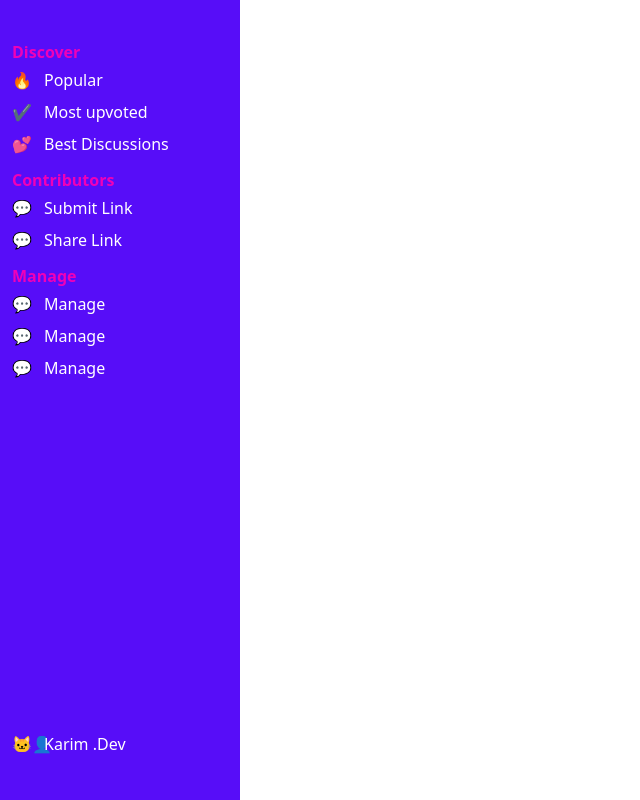
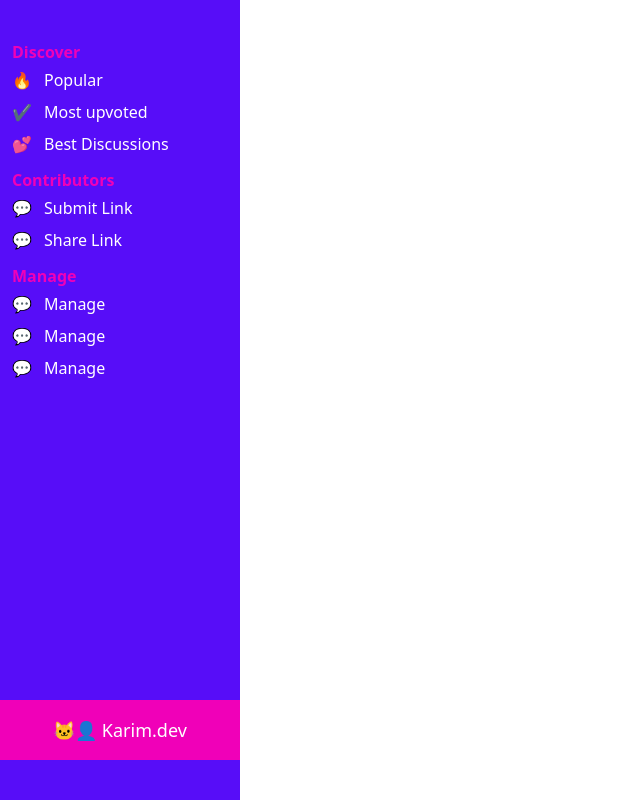
Before and after one commit to kareemegy/Dashboard-skeleton, a React (Vite) app: page / in a window 1280 px wide. Shown: the whole page, without its empty margins (0-640 px from the left). Built offline with nearby package versions, Linux system fonts and the light colour scheme.

Commit message:
add button to sidebar

```diff
--- a/src/components/ui/Button/Button.tsx
+++ b/src/components/ui/Button/Button.tsx
@@ -1,25 +1,41 @@
 import cn from "classnames";
+
+type IOptionalVariants =
+  | {
+      variant: "unstyled";
+      size?: never;
+    }
+  | {
+      variant: "primary" | "secondary";
+      size: "large" | "medium" | "small";
+    };
+
 interface IButton extends React.ButtonHTMLAttributes<HTMLButtonElement> {
   children: React.ReactNode;
   className?: string;
-  variant: "primary" | "secondary";
-  size: "large" | "medium" | "small";
 }
 
-const rootStyle = "flex w-full h-full";
+const rootStyle = "flex-inline w-full h-full";
 
 const variants = {
-  primary: "bg-primary hover:contrast-50 filter text-black",
-  secondary: "bg-secondary hover:contrast-50 text-black",
+  primary: "bg-primary hover:contrast-125 filter text-black",
+  secondary: "bg-secondary hover:contrast-125 text-white",
+  unstyled: "",
 };
 
 const sizes = {
-  large: "h-16 w-16",
-  medium: "h-14 w-14",
-  small: "h-12 w-12",
+  large: "h-16 w-16 font-medium p-4 text-lg",
+  medium: "h-14 w-14 font-medium px-3 py-4 text-lg",
+  small: "h-12 w-12 p-2",
 };
 
-const Button = ({ children, className, variant, size, ...rest }: IButton) => {
+const Button = ({
+  children,
+  className,
+  variant,
+  size,
+  ...rest
+}: IButton & IOptionalVariants) => {
   const root = cn(rootStyle, variant && variants[variant], size && sizes[size]);
   return (
     <button className={cn(root, className)} {...rest}>
--- a/src/components/ui/Sidebar/Sidebar.tsx
+++ b/src/components/ui/Sidebar/Sidebar.tsx
@@ -1,3 +1,4 @@
+import Button from "../Button";
 import Stack from "../Stack";
 import { ISidebarList, ISidebarMenu, SIDEBAR_MENUS } from "./constants";
 import ListItem from "./ListItem";
@@ -13,16 +14,26 @@ const Sidebar = () => {
               <h4 className="text-secondary font-bold px-3">{menu.title}</h4>
               <Stack as="ul">
                 {menu.content.map((item: ISidebarList) => (
-                  <ListItem key={item.id} icon={item.icon}>
-                    {item.title}
-                  </ListItem>
+                  <Button variant="unstyled">
+                    <ListItem key={item.id} icon={item.icon}>
+                      {item.title}
+                    </ListItem>
+                  </Button>
                 ))}
               </Stack>
             </div>
           ))}
         </Stack>
         <Stack>
-          <ListItem icon="🐱‍👤">Karim .Dev</ListItem>
+          <Button
+            variant="secondary"
+            size="large"
+            onClick={() => {
+              window?.open("https://github.com/kareemegy", "_blank")?.focus();
+            }}
+          >
+            🐱‍👤 Karim.dev
+          </Button>
         </Stack>
       </Stack>
     </aside>
```
